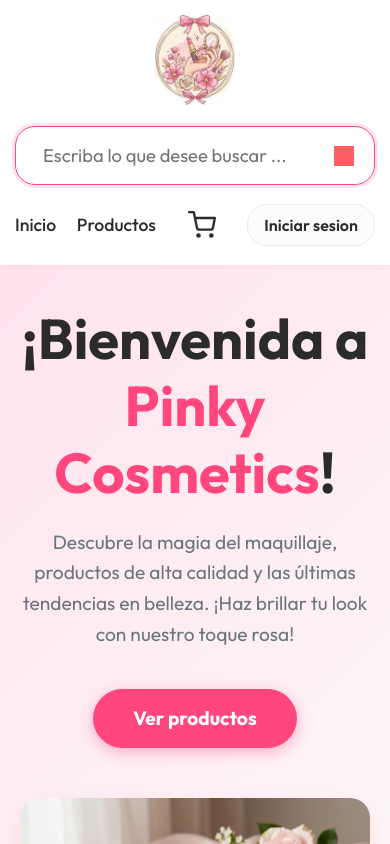
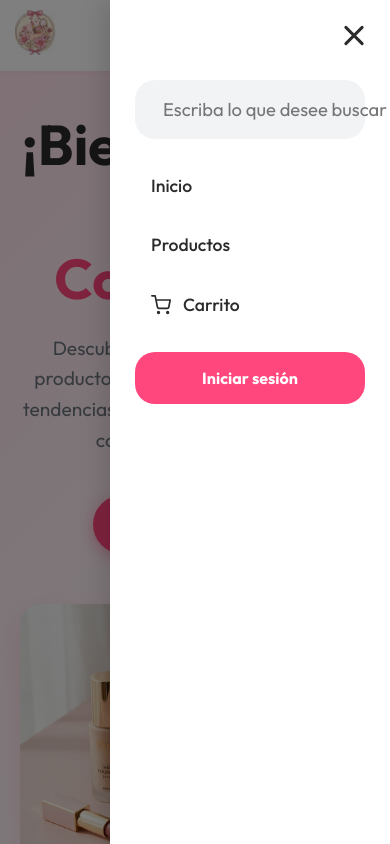
Before and after one commit to benjax79/fullstack-ecommerce-monorepo, a React (Vite) app in the folder client/: page / in a window 390 px wide. Both pictures are taken after a click on the button "Abrir menú". Shown: the top 844 px of the page. Built offline with nearby package versions, Linux system fonts and the light colour scheme; grey boxes are pictures that could not be loaded.

Commit message:
feat: add sandwich UI and 2-column product display on smartphones

```diff
--- a/client/src/components/Header/Header.jsx
+++ b/client/src/components/Header/Header.jsx
@@ -3,24 +3,56 @@ import logo from "../../assets/logo.png"
 import Searcher from "../Searcher/Searcher.jsx"
 import { Link } from "react-router-dom"
 import { useAuth } from "../../context/AuthContext.jsx";
+import { useState } from "react";
 
 function Header(){
 
     const {user}=useAuth();
+    const [menuOpen, setMenuOpen] = useState(false);
     let loginText;
 
-
-
+    const toggleMenu = () => setMenuOpen(!menuOpen);
+    const closeMenu = () => setMenuOpen(false);
 
     return (
         <header className = {styles.header}>
-            <Link to="/" className={styles.logo}>
-                <img  src={logo} alt="Logo image" />
-            </Link>
-            <div className={styles.searcher}>
-                <Searcher  ></Searcher>
+            <div className={styles.topBar}>
+                <Link to="/" className={styles.logo} onClick={closeMenu}>
+                    <img  src={logo} alt="Logo image" />
+                </Link>
+                <div className={styles.searcherDesktop}>
+                    <Searcher />
+                </div>
+                <button className={styles.hamburger} onClick={toggleMenu} aria-label="Abrir menú">
+                    <span className={`${styles.hamburgerLine} ${menuOpen ? styles.open : ''}`}></span>
+                    <span className={`${styles.hamburgerLine} ${menuOpen ? styles.open : ''}`}></span>
+                    <span className={`${styles.hamburgerLine} ${menuOpen ? styles.open : ''}`}></span>
+                </button>
             </div>
-            <div className={styles.navLinks}>
+
+            {/* Panel lateral móvil + overlay */}
+            <div className={`${styles.overlay} ${menuOpen ? styles.overlayVisible : ''}`} onClick={closeMenu}></div>
+            <nav className={`${styles.navPanel} ${menuOpen ? styles.navPanelOpen : ''}`}>
+                <div className={styles.searcherMobile}>
+                    <Searcher />
+                </div>
+                <Link to="/" onClick={closeMenu} className={styles.navItem}>Inicio</Link>
+                <Link to="/productos" onClick={closeMenu} className={styles.navItem}>Productos</Link>
+                <Link to="/carrito" onClick={closeMenu} className={styles.navItem}>
+                    <svg xmlns="http://www.w3.org/2000/svg" width="20" height="20" viewBox="0 0 24 24" fill="none" stroke="currentColor" strokeWidth="2" strokeLinecap="round" strokeLinejoin="round">
+                        <circle cx="9" cy="21" r="1"></circle>
+                        <circle cx="20" cy="21" r="1"></circle>
+                        <path d="M1 1h4l2.68 13.39a2 2 0 0 0 2 1.61h9.72a2 2 0 0 0 2-1.61L23 6H6"></path>
+                    </svg>
+                    Carrito
+                </Link>
+                <Link to="/sesion" onClick={closeMenu} className={styles.navItemLogin}>
+                    {user ? `Bienvenido ${user.nombre}` : 'Iniciar sesión'}
+                </Link>
+            </nav>
+
+            {/* Links de escritorio (se ocultan en móvil) */}
+            <div className={styles.navLinksDesktop}>
                 <div className={styles.home_button}><Link to="/"><p>Inicio</p></Link></div>
                 <div className={styles.product_button}> <Link to="/productos"><p >Productos</p></Link></div>
                 <Link to="/carrito">
--- a/client/src/components/Header/Header.module.css
+++ b/client/src/components/Header/Header.module.css
@@ -1,13 +1,17 @@
 .header {
     background-color: var(--background-surface);
+    position: sticky;
+    top: 0;
+    z-index: 1000;
+    box-shadow: var(--shadow-sm);
+}
+
+/* ── Barra superior (logo + buscador desktop + hamburguesa) ── */
+.topBar {
     display: flex;
     justify-content: space-between;
     align-items: center;
     padding: 15px 40px;
-    box-shadow: var(--shadow-sm);
-    position: sticky;
-    top: 0;
-    z-index: 1000;
 }
 
 .logo img {
@@ -16,13 +20,47 @@
     object-fit: contain;
 }
 
-.searcher {
+.searcherDesktop {
     flex: 1;
     max-width: 600px;
     margin: 0 20px;
 }
 
-.navLinks {
+/* ── Hamburguesa (oculta en desktop) ── */
+.hamburger {
+    display: none;
+    flex-direction: column;
+    justify-content: center;
+    gap: 5px;
+    background: none;
+    border: none;
+    cursor: pointer;
+    padding: 8px;
+    z-index: 1100;
+}
+
+.hamburgerLine {
+    display: block;
+    width: 26px;
+    height: 3px;
+    background-color: var(--text-main);
+    border-radius: 3px;
+    transition: all 0.3s ease;
+}
+
+/* Animación de X cuando está abierto */
+.hamburgerLine.open:nth-child(1) {
+    transform: translateY(8px) rotate(45deg);
+}
+.hamburgerLine.open:nth-child(2) {
+    opacity: 0;
+}
+.hamburgerLine.open:nth-child(3) {
+    transform: translateY(-8px) rotate(-45deg);
+}
+
+/* ── Links de navegación DESKTOP ── */
+.navLinksDesktop {
     display: flex;
     align-items: center;
     gap: 30px;
@@ -77,23 +115,125 @@
     color: var(--primary-color);
 }
 
-/* Responsividad */
+/* ── Overlay oscuro (fondo detrás del panel) ── */
+.overlay {
+    display: none;
+}
+
+/* ── Panel lateral móvil (oculto en desktop) ── */
+.navPanel {
+    display: none;
+}
+
+.searcherMobile {
+    display: none;
+}
+
+/* ═══════════════ RESPONSIVIDAD MÓVIL ═══════════════ */
 @media (max-width: 768px) {
-    .header {
-        flex-direction: column;
-        padding: 15px;
-        gap: 15px;
+    .topBar {
+        padding: 10px 15px;
     }
 
-    .searcher {
-        width: 100%;
-        max-width: none;
-        margin: 0;
+    .logo img {
+        height: 45px;
     }
 
-    .navLinks {
-        width: 100%;
-        justify-content: space-between;
-        gap: 10px;
+    /* Ocultar buscador y navLinks de desktop */
+    .searcherDesktop {
+        display: none;
+    }
+
+    .navLinksDesktop {
+        display: none;
+    }
+
+    /* Mostrar hamburguesa */
+    .hamburger {
+        display: flex;
+    }
+
+    /* Overlay */
+    .overlay {
+        display: block;
+        position: fixed;
+        inset: 0;
+        background-color: rgba(0, 0, 0, 0.5);
+        z-index: 1050;
+        opacity: 0;
+        visibility: hidden;
+        transition: opacity 0.3s ease, visibility 0.3s ease;
+    }
+
+    .overlayVisible {
+        opacity: 1;
+        visibility: visible;
+    }
+
+    /* Panel lateral deslizable */
+    .navPanel {
+        display: flex;
+        flex-direction: column;
+        position: fixed;
+        top: 0;
+        right: -280px;
+        width: 280px;
+        height: 100vh;
+        background-color: var(--background-surface);
+        z-index: 1060;
+        padding: 80px 25px 30px;
+        gap: 5px;
+        box-shadow: -5px 0 25px rgba(0, 0, 0, 0.15);
+        transition: right 0.35s cubic-bezier(0.4, 0, 0.2, 1);
+        overflow-y: auto;
+    }
+
+    .navPanelOpen {
+        right: 0;
+    }
+
+    /* Buscador dentro del menú móvil */
+    .searcherMobile {
+        display: block;
+        margin-bottom: 15px;
+    }
+
+    /* Links dentro del panel */
+    .navItem {
+        display: flex;
+        align-items: center;
+        gap: 12px;
+        padding: 14px 16px;
+        font-size: 1.1rem;
+        font-weight: 500;
+        color: var(--text-main);
+        text-decoration: none;
+        border-radius: var(--radius-sm);
+        transition: all 0.2s ease;
+    }
+
+    .navItem:hover {
+        background-color: var(--secondary-color);
+        color: var(--primary-color);
+    }
+
+    .navItemLogin {
+        display: flex;
+        align-items: center;
+        justify-content: center;
+        padding: 14px 16px;
+        margin-top: 15px;
+        font-size: 1rem;
+        font-weight: 700;
+        color: white;
+        text-decoration: none;
+        background-color: var(--primary-color);
+        border-radius: var(--radius-lg);
+        transition: all 0.3s ease;
+    }
+
+    .navItemLogin:hover {
+        background-color: var(--primary-hover);
+        transform: translateY(-2px);
     }
 }
--- a/client/src/components/ProductCard/ProductCard.module.css
+++ b/client/src/components/ProductCard/ProductCard.module.css
@@ -79,3 +79,28 @@
     background-color: var(--primary-color);
     color: white;
 }
+
+@media (max-width: 500px) {
+    .infoContainer {
+        padding: 10px;
+    }
+    .imageContainer {
+        height: 150px;
+    }
+    .title {
+        font-size: 0.95rem;
+        margin-bottom: 5px;
+    }
+    .price {
+        font-size: 1.1rem;
+        margin-bottom: 10px;
+    }
+    .stock {
+        font-size: 0.8rem;
+        margin-bottom: 10px;
+    }
+    .addButton {
+        padding: 8px;
+        font-size: 0.85rem;
+    }
+}
--- a/client/src/components/ProductsContainer/ProductsContainer.module.css
+++ b/client/src/components/ProductsContainer/ProductsContainer.module.css
@@ -12,7 +12,10 @@
     .products { grid-template-columns: repeat(2, 1fr); }
 }
 @media (max-width: 500px) {
-    .products { grid-template-columns: 1fr; }
+    .products {
+        grid-template-columns: repeat(2, 1fr);
+        gap: 15px;
+    }
 }
 
 .errorMessage {
```
Also changed, not shown: 1 other file (tests, documents, lock files or other folders).
